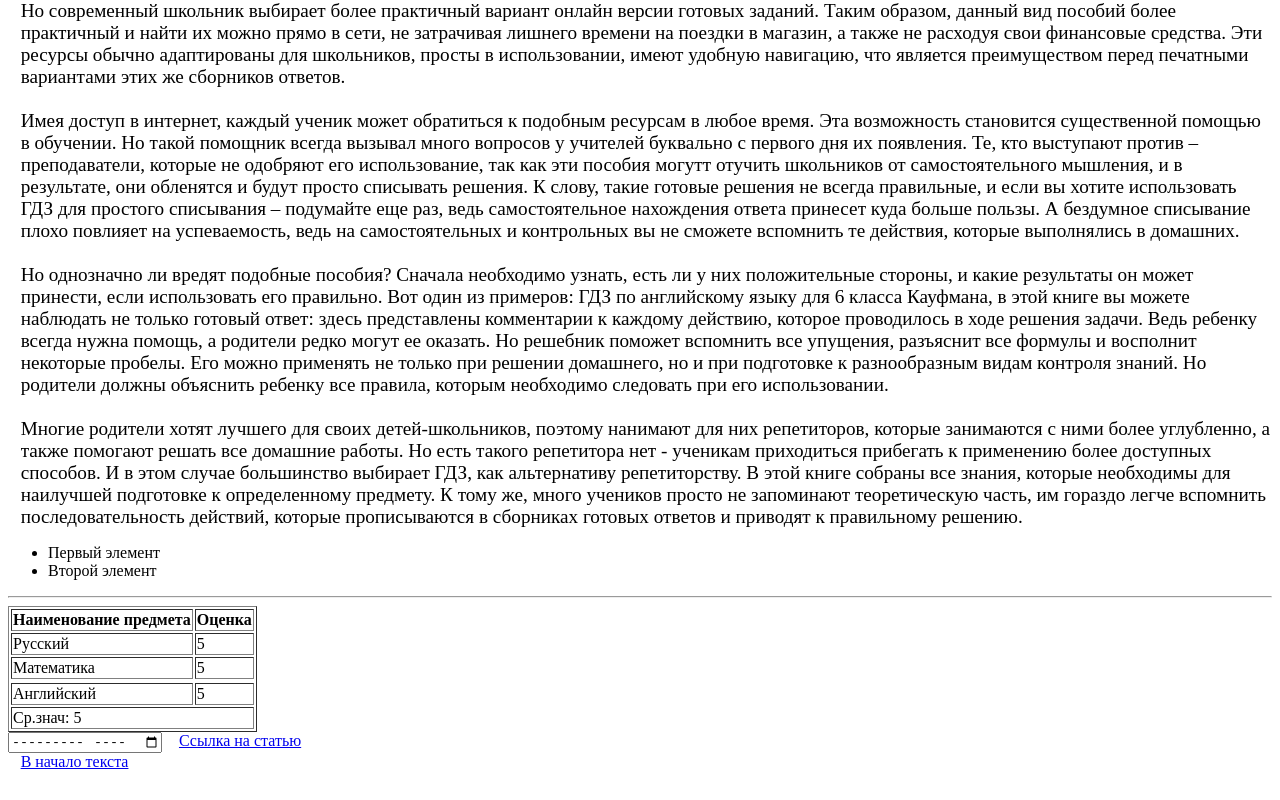
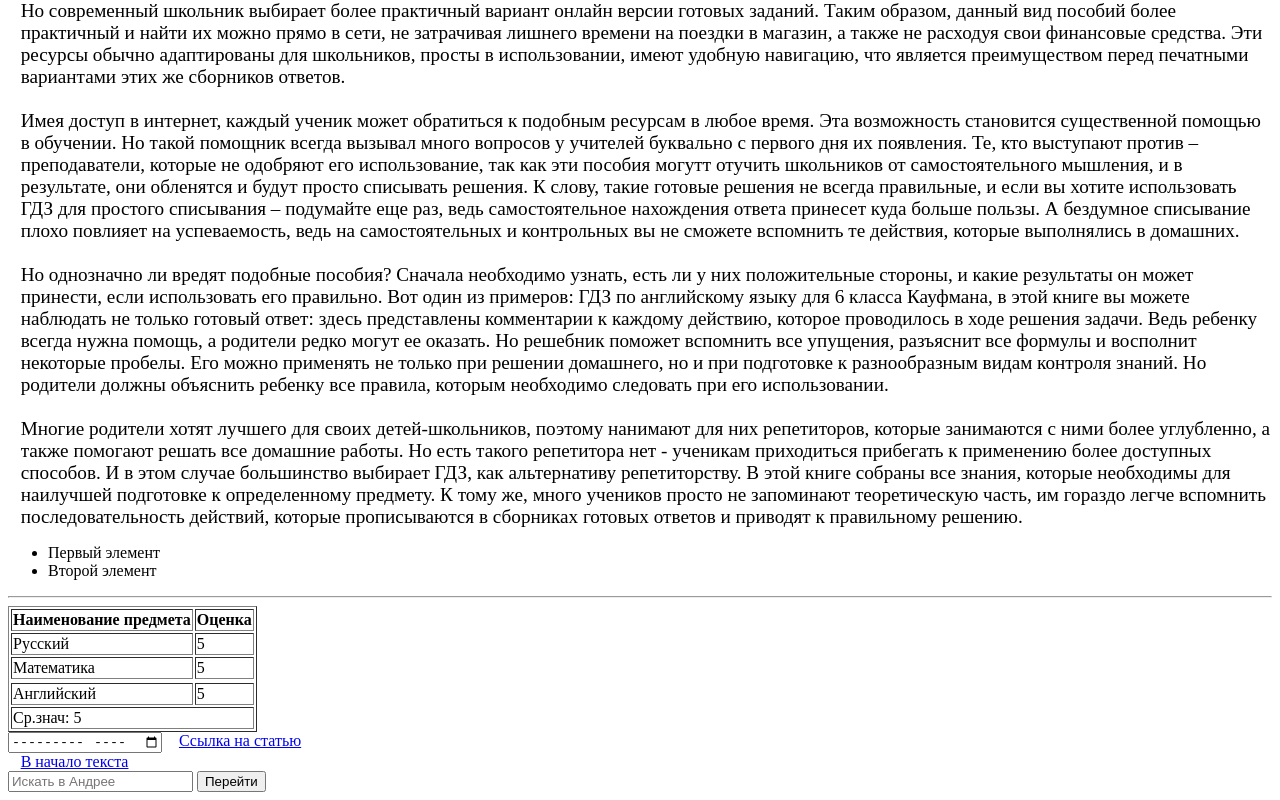
Before and after one commit to Unoficate/html, a plain HTML site: page index.html in a window 1280 px wide. Shown: the part 544-1344 px from the top of the page. Before the commit the page ends 1323 px from the top, so only its background shows below. Drawn offline with Linux system fonts and the light colour scheme.

Commit message:
Update index.html

```diff
--- a/index.html
+++ b/index.html
@@ -60,5 +60,13 @@
 	<a style="position: relative;left: 1%;" href="https://nsportal.ru/shkola/raznoe/library/2015/04/09/gdz-dovody-za-i-protiv" target="_blank">Ссылка на статью</a>
 	<br>
 	<a style="position: relative;left: 1%;" href="#1">В начало текста</a>
+	<form action="https://ru.wikipedia.org/" id="searchform" class="vector-search-box-form">
+			<div id="simpleSearch" class="vector-search-box-inner" data-search-loc="header-navigation">
+				<input class="vector-search-box-input" type="search" name="search" placeholder="Искать в Андрее" aria-label="Искать в Андрее" autocapitalize="sentences" title="Искать в Андрее [alt-shift-f]" accesskey="f" id="searchInput" autocomplete="off">
+				<input type="hidden" name="title" value="Служебная:Поиск">
+
+				<input id="searchButton" class="searchButton" type="submit" name="go" title="Перейти к странице, имеющей в точности такое название" value="Перейти">
+			</div>
+		</form>
 </body>
 </html>
```
